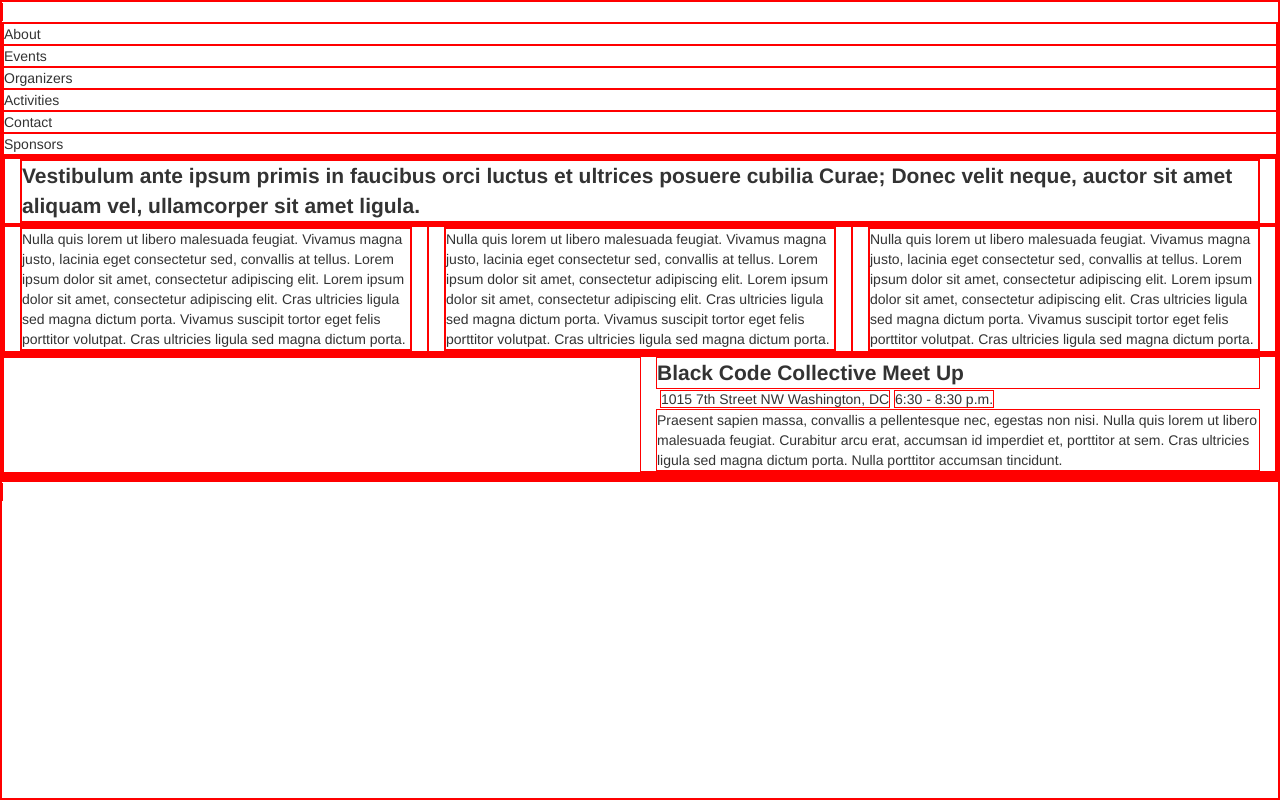
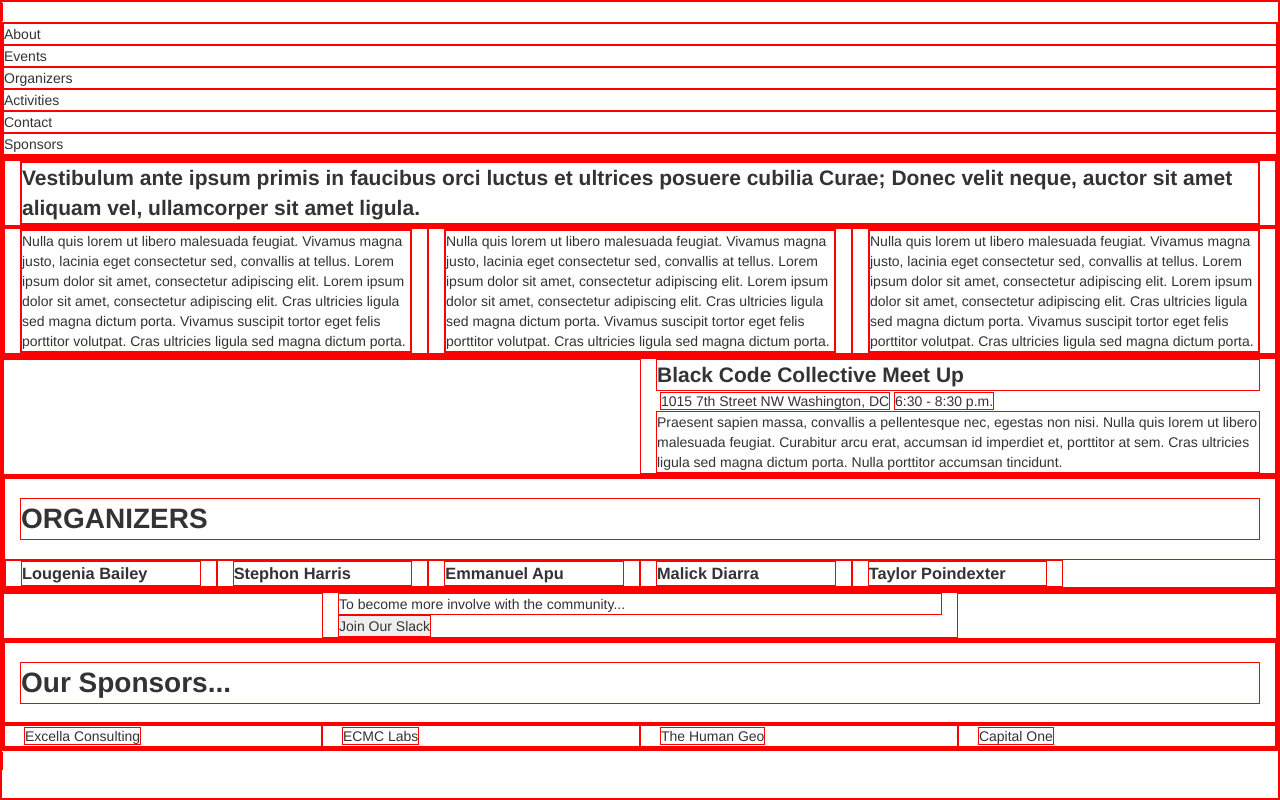
Before and after one commit to blkCodeCollctve/bcc, a website: page index.html in a window 1280 px wide. Drawn offline with Linux system fonts and the light colour scheme.

Commit message:
Laying out core page elements

```diff
--- a/css/main.css
+++ b/css/main.css
@@ -3,3 +3,8 @@
   margin: 0;
   padding: 0;
 }
+
+#about #events #organizers #header {
+  width: 100% !important;
+  height: 100% !important;
+}
--- a/index.html
+++ b/index.html
@@ -33,6 +33,12 @@
       </li>
     </ul>
     <!--NAV BAR-->
+
+    <!--HEADER-->
+    <section id="header">
+
+    </section>
+    <!--HEADER-->
 
     <!--ABOUT-->
     <section id="about">
@@ -104,18 +110,81 @@
 
     <!--ORGANIZERS-->
     <section id="organizers">
-
+      <div class="row">
+        <div class="col-md-12">
+          <h1>ORGANIZERS</h1>
+        </div>
+        <div class="row">
+          <div class="col-md-2 ">
+            <img src="" />
+            <h3>Lougenia Bailey</h3>
+          </div>
+          <div class="col-md-2">
+            <img src="" />
+            <h3>Stephon Harris</h3>
+          </div>
+          <div class="col-md-2">
+            <img src="" />
+            <h3>Emmanuel Apu</h3>
+          </div>
+          <div class="col-md-2">
+            <img src="" />
+            <h3>Malick Diarra</h3>
+          </div>
+          <div class="col-md-2">
+            <img src="" />
+            <h3>Taylor Poindexter</h3>
+          </div>
+        </div>
+      </div>
     </section>
     <!--ORGANIZERS-->
 
     <!--CONTACT-->
     <section id="contact">
+      <div class="row">
+        <div class="col-md-3">
 
+        </div>
+        <div class="col-md-6">
+          <p>
+            To become more involve with the community...
+          </p>
+          <button>Join Our Slack</button>
+
+        </div>
+        <div class="col-md-3">
+
+        </div>
+      </div>
     </section>
     <!--CONTACT-->
 
     <!--SPONSORS-->
     <section id="sponsors">
+      <div class="row">
+        <div class="col-md-12">
+          <h1>Our Sponsors...</h1>
+        </div>
+      </div>
+      <div class="row">
+        <div class="col-md-3">
+          <img src="" />
+          <span>Excella Consulting</span>
+        </div>
+        <div class="col-md-3">
+          <img src="" />
+          <span>ECMC Labs</span>
+        </div>
+        <div class="col-md-3">
+          <img src="" />
+          <span>The Human Geo</span>
+        </div>
+        <div class="col-md-3">
+          <img src="" />
+          <span>Capital One</span>
+        </div>
+      </div>
 
     </section>
     <!--SPONSORS-->
```
